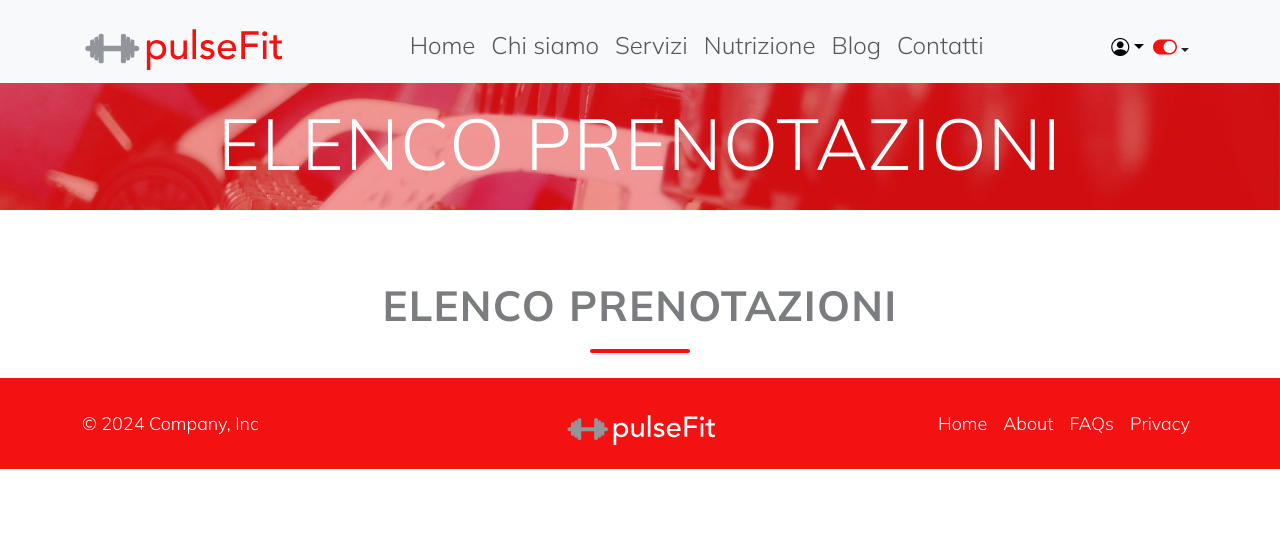
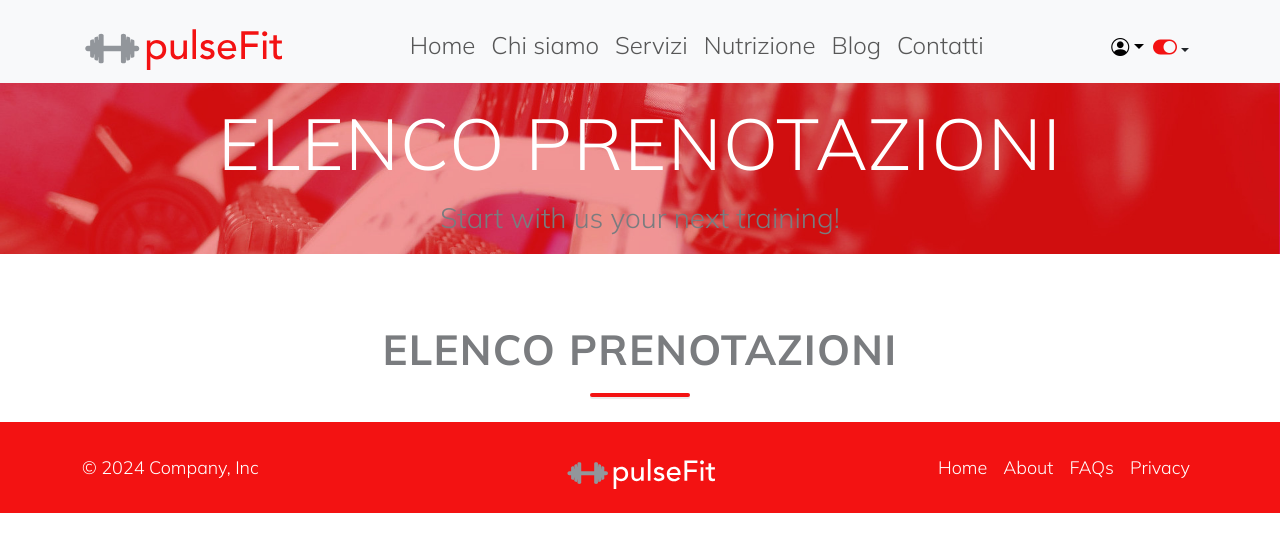
Before and after one commit to Andrea-vicari/tigerFitness, a React (Vite) app in the folder client/: page /elencoprenotazionitrainer in a window 1280 px wide. Shown: the top 552 px of the page. Built offline with nearby package versions, Linux system fonts and the light colour scheme.

Commit message:
Update ElencoPrenotazioniTrainerPage.jsx
Added from remote FED ElencoPrenTrainer

```diff
--- a/client/src/pages/dashpages/ElencoPrenotazioniTrainerPage.jsx
+++ b/client/src/pages/dashpages/ElencoPrenotazioniTrainerPage.jsx
@@ -1,5 +1,5 @@
 import React from 'react'
-import ElencoPrenUtente from '../../Components/dashcomponents/ElencoPrenUtente'
+import ElencoPrenTrainer from '../../Components/dashcomponents/ElencoPrenTrainer'
 import Footer from '../../Components/Common/Footer';
 import Navbar from '../../Components/Common/NavbarFixedTop';
 
@@ -8,7 +8,7 @@ function ElencoPrenotazioniTrainerPage() {
   return (
     <>
     <Navbar />
-    <ElencoPrenUtente />
+    <ElencoPrenTrainer />
     <Footer />
     </>
   )
```
